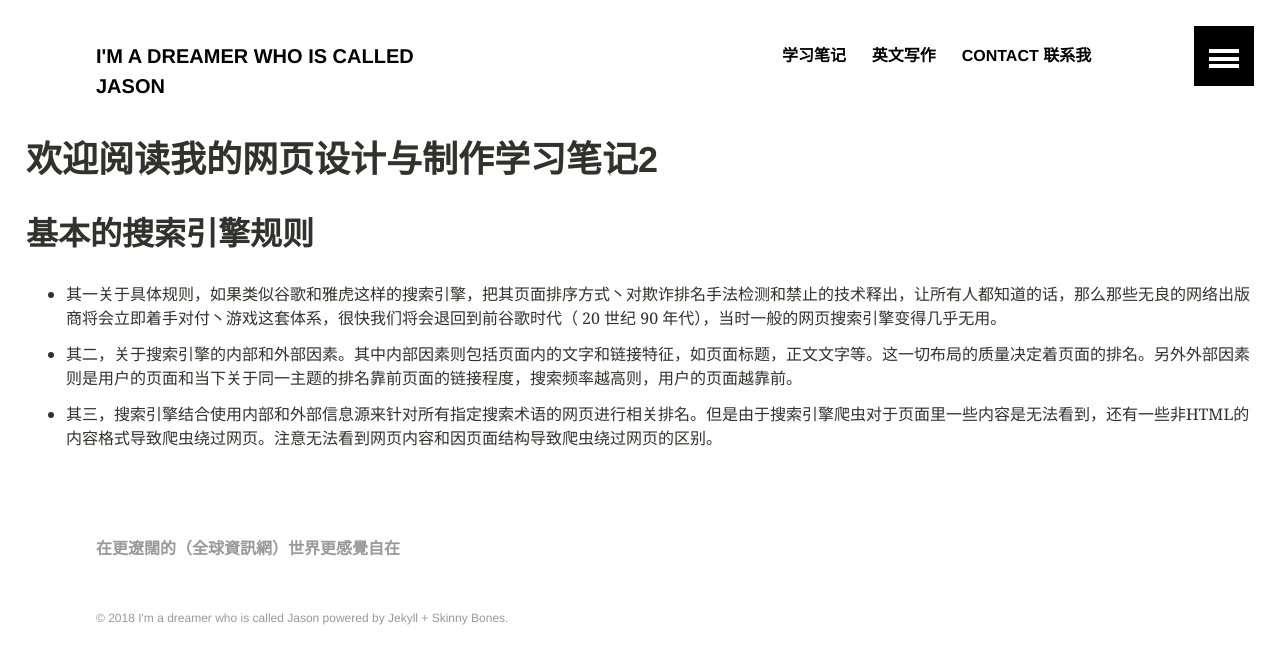
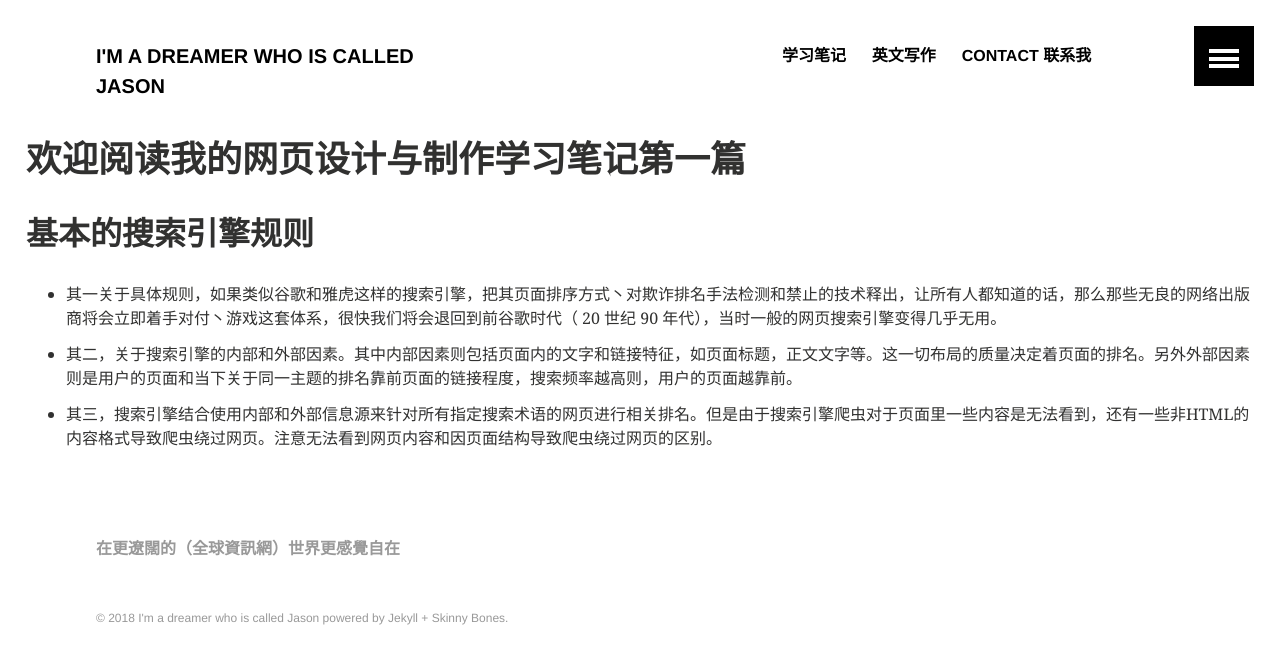
Before and after one commit to Jasonkira/Jasonkira.github.io, a Jekyll site: the page built from _posts/rwd/2017-11-30-我的网页设计笔记.markdown, in a window 1280 px wide. Shown: the top 664 px of the page. Built offline with Jekyll 4.4.1, drawn with Linux system fonts in a browser that asks for light colours.

Commit message:
增加内容

```diff
--- a/_posts/2017-11-30-期中项目可视化展示.markdown
+++ b/_posts/2017-11-30-期中项目可视化展示.markdown
@@ -7,5 +7,4 @@ image:
 ---
 
 # 欢迎阅读可视化小组作品
-
-https://yejiejie.github.io/he/index.html
+<iframe src="https://yejiejie.github.io/he/index.html" width=100%></iframe>
--- a/_posts/rwd/2017-11-30-我的网页设计笔记.markdown
+++ b/_posts/rwd/2017-11-30-我的网页设计笔记.markdown
@@ -6,7 +6,7 @@ image:
   feature: my.jpg
 ---
 
-# 欢迎阅读我的网页设计与制作学习笔记2
+# 欢迎阅读我的网页设计与制作学习笔记第一篇
 
 ## 基本的搜索引擎规则
 + 其一关于具体规则，如果类似谷歌和雅虎这样的搜索引擎，把其页面排序方式丶对欺诈排名手法检测和禁止的技术释出，让所有人都知道的话，那么那些无良的网络出版商将会立即着手对付丶游戏这套体系，很快我们将会退回到前谷歌时代（ 20 世纪 90 年代），当时一般的网页搜索引擎变得几乎无用。
```
